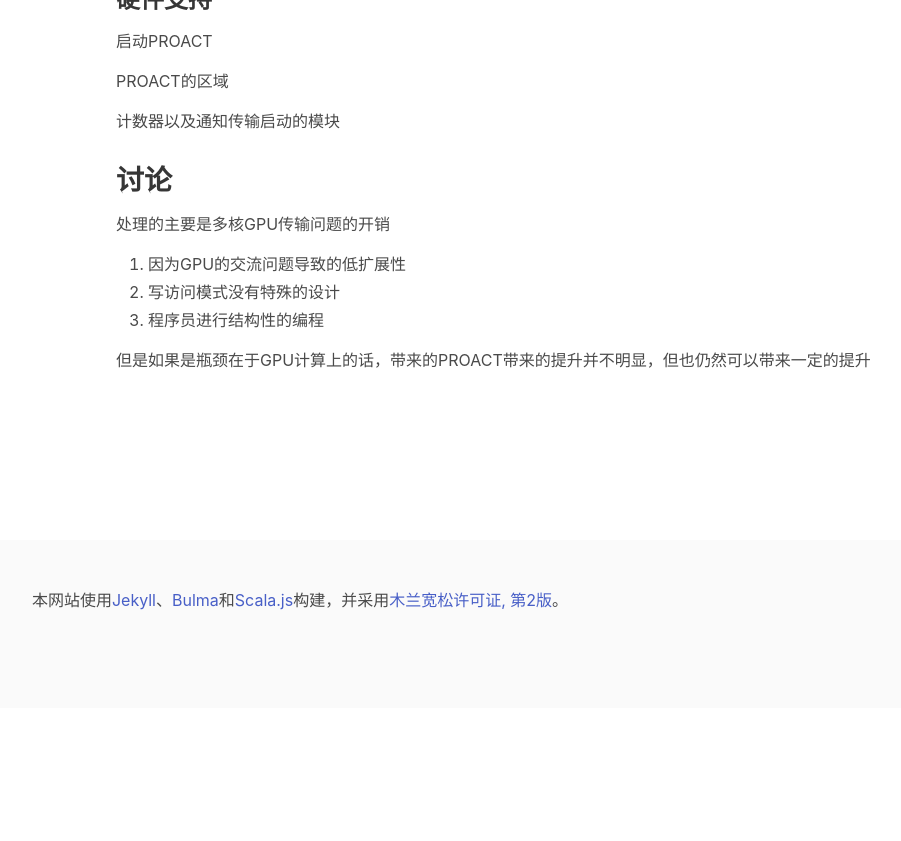
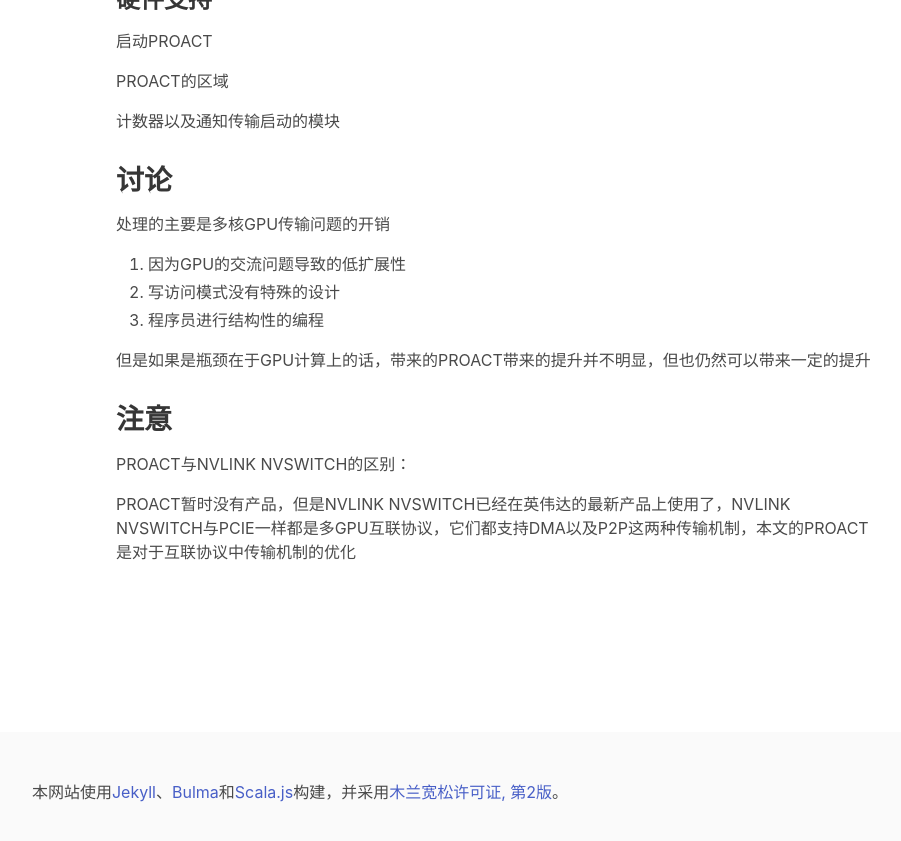
Before and after one commit to haslaboratory/haslaboratory.github.io, a Jekyll site: the page built from _posts/2021-06-15-Efficient Multi-GPU.md, in a window 1280 px wide and 900 px high, scrolled down 5382 px. Shown: the top 841 px of the window, without its empty margins (340-1241 px from the left). Built offline with Jekyll 4.4.1, drawn with Linux system fonts in a browser that asks for light colours; nearby versions of some CDN libraries; library files that are not in the unit come from our copies; before the commit the page ends 6090 px from its top, so only the background shows below that.

Commit message:
difference between PROACT and NVLINK

```diff
--- a/_posts/2021-06-15-Efficient Multi-GPU.md
+++ b/_posts/2021-06-15-Efficient Multi-GPU.md
@@ -186,3 +186,11 @@ PROACT的区域
 3. 程序员进行结构性的编程
 
 但是如果是瓶颈在于GPU计算上的话，带来的PROACT带来的提升并不明显，但也仍然可以带来一定的提升
+
+
+
+## 注意
+
+PROACT与NVLINK  NVSWITCH的区别：
+
+PROACT暂时没有产品，但是NVLINK  NVSWITCH已经在英伟达的最新产品上使用了，NVLINK  NVSWITCH与PCIE一样都是多GPU互联协议，它们都支持DMA以及P2P这两种传输机制，本文的PROACT是对于互联协议中传输机制的优化
```
